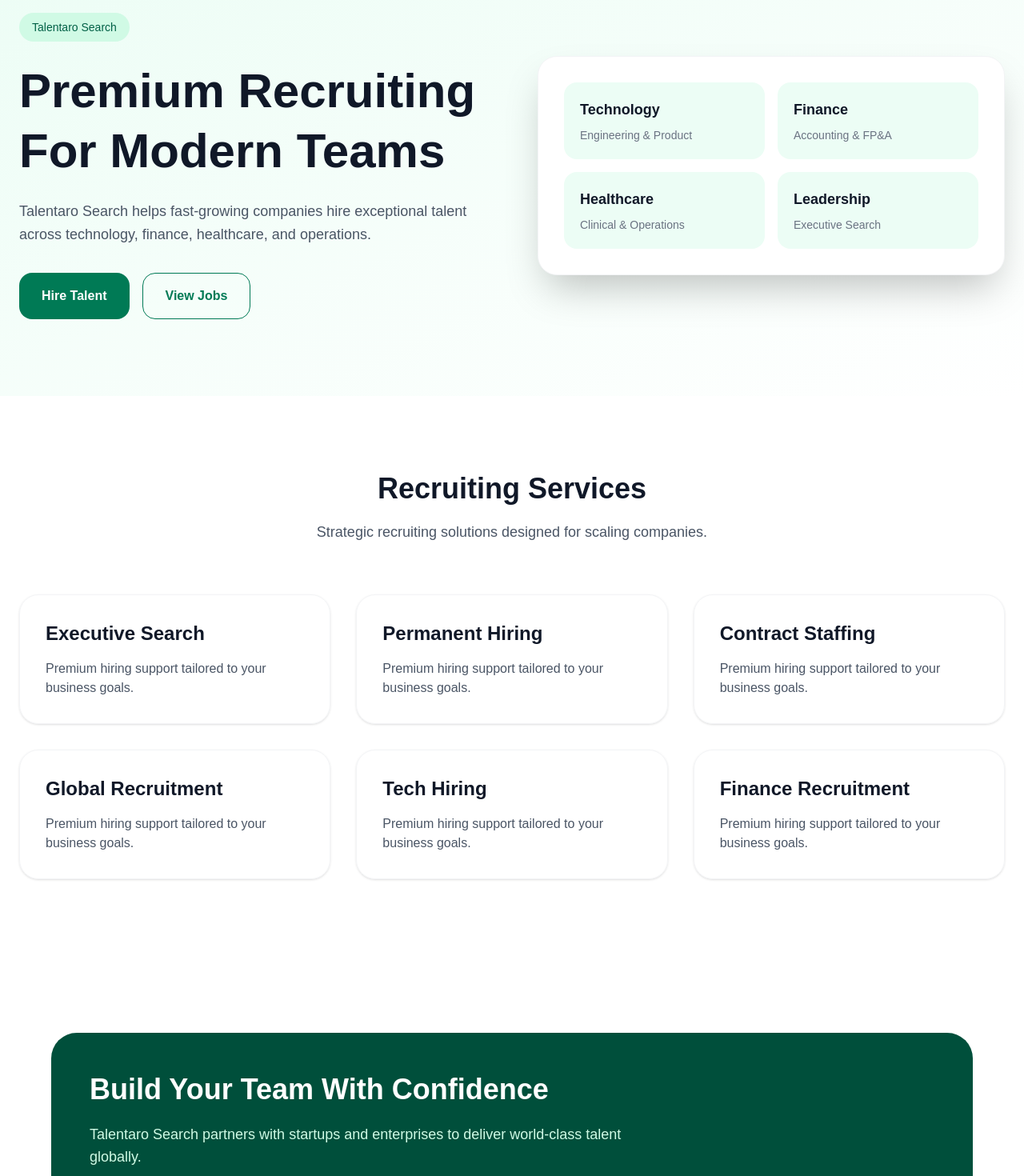
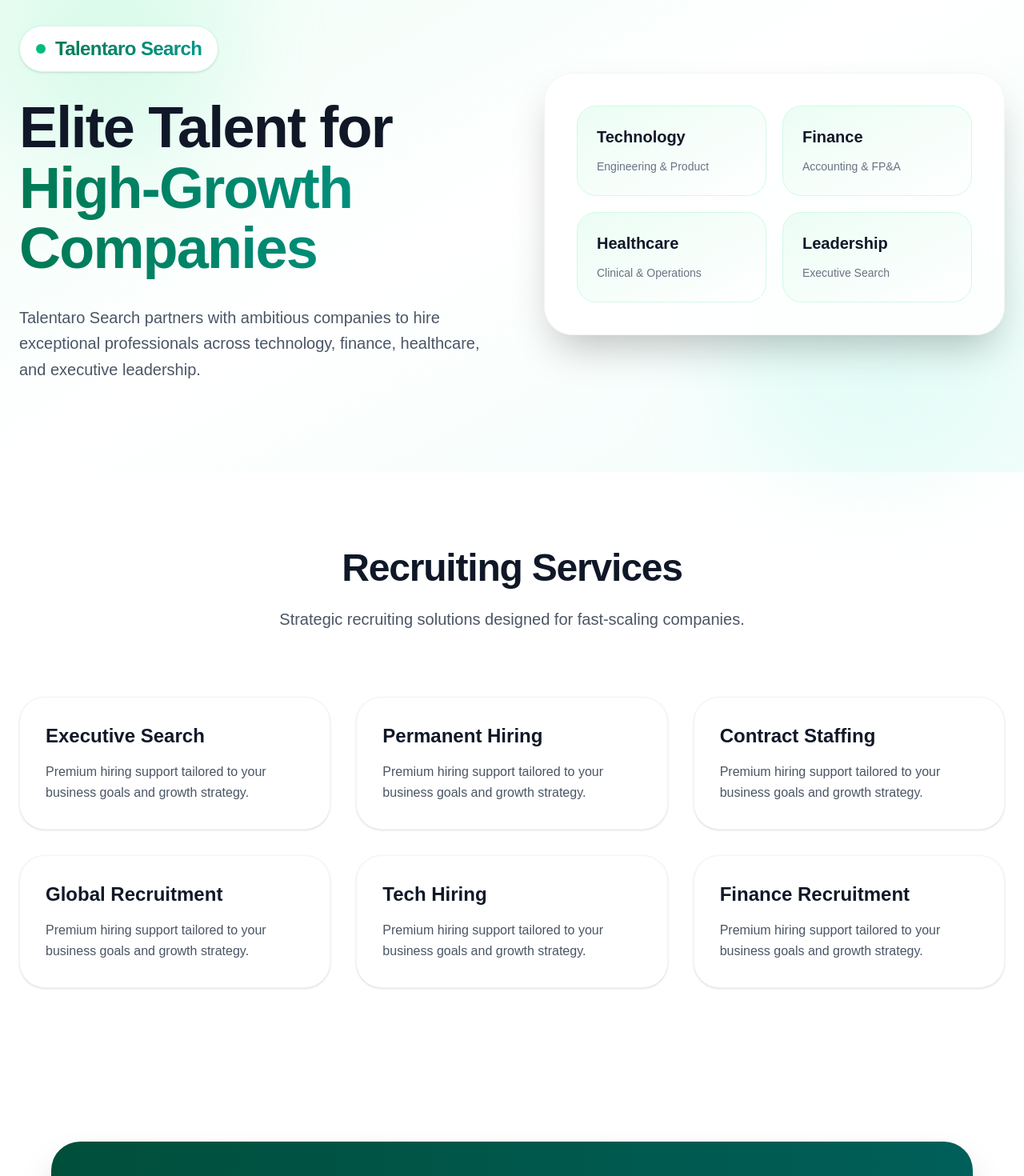
Before and after one commit to talentarosearch/talentaro-search, a Next.js app: page / in a window 1280 px wide. Shown: the part 80-1550 px from the top of the page at 80% size. Built offline with nearby package versions, Linux system fonts and the light colour scheme.

Commit message:
Premium homepage redesign

```diff
--- a/app/page.tsx
+++ b/app/page.tsx
@@ -1,87 +1,116 @@
 export default function Home() {
   return (
-    <main className="min-h-screen bg-white text-gray-900">
+    <main className="min-h-screen bg-white text-gray-900 overflow-hidden">
 
       {/* Hero Section */}
-      <section className="bg-gradient-to-br from-emerald-50 to-white py-24 px-6">
-        <div className="max-w-7xl mx-auto grid lg:grid-cols-2 gap-16 items-center">
+      <section className="relative bg-gradient-to-br from-emerald-50 via-white to-teal-50 py-28 px-6">
 
+        {/* Background Effects */}
+        <div className="absolute top-0 left-0 w-72 h-72 bg-emerald-200 rounded-full blur-3xl opacity-30"></div>
+        <div className="absolute bottom-0 right-0 w-96 h-96 bg-teal-100 rounded-full blur-3xl opacity-40"></div>
+
+        <div className="relative max-w-7xl mx-auto grid lg:grid-cols-2 gap-20 items-center">
+
+          {/* Left Content */}
           <div>
-            <div className="inline-block bg-emerald-100 text-emerald-800 px-4 py-2 rounded-full text-sm font-medium">
-              Talentaro Search
+
+            {/* Company Badge */}
+            <div className="inline-flex items-center gap-3 bg-white border border-emerald-100 shadow-sm px-5 py-3 rounded-full">
+
+              <div className="w-3 h-3 bg-emerald-500 rounded-full"></div>
+
+              <span className="text-xl md:text-2xl font-black tracking-tight bg-gradient-to-r from-emerald-700 to-teal-600 bg-clip-text text-transparent">
+                Talentaro Search
+              </span>
+
             </div>
 
-            <h1 className="mt-6 text-5xl md:text-6xl font-bold leading-tight">
-              Premium Recruiting For Modern Teams
+            {/* Main Heading */}
+            <h1 className="mt-8 text-6xl md:text-7xl font-black leading-[1.05] tracking-tight text-gray-900">
+
+              Elite Talent for
+
+              <span className="block bg-gradient-to-r from-emerald-700 to-teal-600 bg-clip-text text-transparent">
+                High-Growth Companies
+              </span>
+
             </h1>
 
-            <p className="mt-6 text-lg text-gray-600 leading-relaxed">
-              Talentaro Search helps fast-growing companies hire exceptional
-              talent across technology, finance, healthcare, and operations.
+            {/* Description */}
+            <p className="mt-8 text-xl text-gray-600 leading-relaxed max-w-2xl">
+
+              Talentaro Search partners with ambitious companies to hire
+              exceptional professionals across technology, finance,
+              healthcare, and executive leadership.
+
             </p>
 
-            <div className="mt-8 flex gap-4">
-              <button className="bg-emerald-700 hover:bg-emerald-800 text-white px-7 py-4 rounded-2xl font-semibold transition">
-                Hire Talent
-              </button>
-
-              <button className="border border-emerald-700 text-emerald-700 px-7 py-4 rounded-2xl font-semibold transition">
-                View Jobs
-              </button>
-            </div>
           </div>
 
-          <div className="bg-white rounded-3xl shadow-2xl p-8 border border-gray-100">
-            <div className="grid grid-cols-2 gap-4">
+          {/* Right Card */}
+          <div className="bg-white/90 backdrop-blur-xl rounded-[36px] shadow-2xl p-10 border border-gray-100">
 
-              <div className="bg-emerald-50 rounded-2xl p-5">
-                <h3 className="font-semibold text-lg">Technology</h3>
-                <p className="text-sm text-gray-500 mt-2">
-                  Engineering & Product
-                </p>
-              </div>
+            <div className="grid grid-cols-2 gap-5">
 
-              <div className="bg-emerald-50 rounded-2xl p-5">
-                <h3 className="font-semibold text-lg">Finance</h3>
-                <p className="text-sm text-gray-500 mt-2">
-                  Accounting & FP&A
-                </p>
-              </div>
+              {[
+                {
+                  title: "Technology",
+                  desc: "Engineering & Product",
+                },
+                {
+                  title: "Finance",
+                  desc: "Accounting & FP&A",
+                },
+                {
+                  title: "Healthcare",
+                  desc: "Clinical & Operations",
+                },
+                {
+                  title: "Leadership",
+                  desc: "Executive Search",
+                },
+              ].map((item) => (
+                <div
+                  key={item.title}
+                  className="bg-gradient-to-br from-emerald-50 to-white rounded-3xl p-6 border border-emerald-100 hover:shadow-lg transition-all duration-300"
+                >
 
-              <div className="bg-emerald-50 rounded-2xl p-5">
-                <h3 className="font-semibold text-lg">Healthcare</h3>
-                <p className="text-sm text-gray-500 mt-2">
-                  Clinical & Operations
-                </p>
-              </div>
+                  <h3 className="font-bold text-xl text-gray-900">
+                    {item.title}
+                  </h3>
 
-              <div className="bg-emerald-50 rounded-2xl p-5">
-                <h3 className="font-semibold text-lg">Leadership</h3>
-                <p className="text-sm text-gray-500 mt-2">
-                  Executive Search
-                </p>
-              </div>
+                  <p className="text-sm text-gray-500 mt-3 leading-relaxed">
+                    {item.desc}
+                  </p>
+
+                </div>
+              ))}
 
             </div>
+
           </div>
+
         </div>
       </section>
 
       {/* Services */}
       <section className="py-24 px-6 bg-white">
+
         <div className="max-w-7xl mx-auto">
 
           <div className="text-center max-w-3xl mx-auto">
-            <h2 className="text-4xl font-bold">
+
+            <h2 className="text-5xl font-black tracking-tight text-gray-900">
               Recruiting Services
             </h2>
 
-            <p className="mt-5 text-lg text-gray-600">
-              Strategic recruiting solutions designed for scaling companies.
+            <p className="mt-6 text-xl text-gray-600 leading-relaxed">
+              Strategic recruiting solutions designed for fast-scaling companies.
             </p>
+
           </div>
 
-          <div className="mt-16 grid md:grid-cols-2 lg:grid-cols-3 gap-8">
+          <div className="mt-20 grid md:grid-cols-2 lg:grid-cols-3 gap-8">
 
             {[
               "Executive Search",
@@ -93,38 +122,51 @@
             ].map((service) => (
               <div
                 key={service}
-                className="border border-gray-100 rounded-3xl p-8 shadow-sm hover:shadow-xl transition"
+                className="group border border-gray-100 rounded-[32px] p-8 shadow-sm hover:shadow-2xl transition-all duration-300 hover:-translate-y-1 bg-white"
               >
-                <h3 className="text-2xl font-semibold">{service}</h3>
 
-                <p className="mt-4 text-gray-600">
-                  Premium hiring support tailored to your business goals.
+                <h3 className="text-2xl font-bold text-gray-900">
+                  {service}
+                </h3>
+
+                <p className="mt-4 text-gray-600 leading-relaxed">
+                  Premium hiring support tailored to your business goals and growth strategy.
                 </p>
+
               </div>
             ))}
 
           </div>
+
         </div>
+
       </section>
 
       {/* CTA */}
       <section className="py-24 px-6">
-        <div className="max-w-6xl mx-auto bg-emerald-900 rounded-[32px] p-12 text-white">
 
-          <h2 className="text-4xl font-bold leading-tight">
+        <div className="max-w-6xl mx-auto bg-gradient-to-r from-emerald-900 to-teal-800 rounded-[36px] p-14 text-white shadow-2xl">
+
+          <h2 className="text-5xl font-black leading-tight tracking-tight">
             Build Your Team With Confidence
           </h2>
 
-          <p className="mt-5 text-emerald-100 text-lg max-w-2xl">
+          <p className="mt-6 text-emerald-100 text-xl max-w-2xl leading-relaxed">
+
             Talentaro Search partners with startups and enterprises to deliver
             world-class talent globally.
+
           </p>
 
-          <button className="mt-8 bg-white text-emerald-900 px-8 py-4 rounded-2xl font-semibold">
-            Schedule a Consultation
-          </button>
+          <a
+            href="mailto:sagar@talentarosearch.com"
+            className="inline-block mt-10 bg-white text-emerald-900 px-8 py-4 rounded-2xl font-bold text-lg hover:scale-105 transition-all duration-300 shadow-lg"
+          >
+            Contact Us
+          </a>
 
         </div>
+
       </section>
 
     </main>
```
